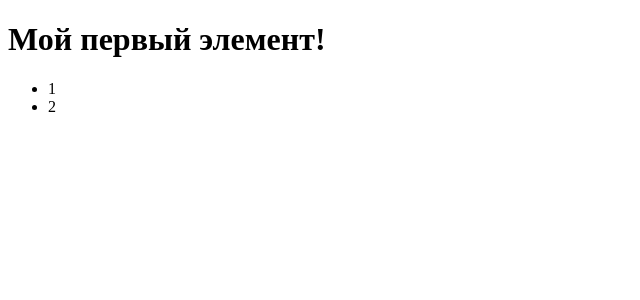
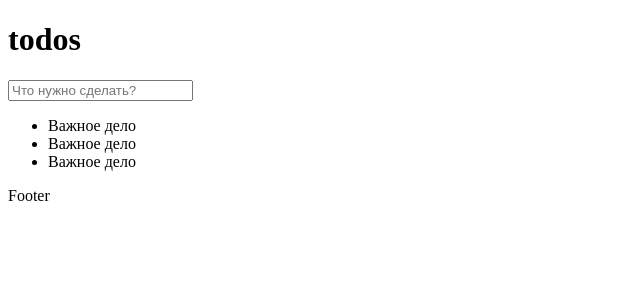
Before and after one commit to agatta17/Todo-App, a React (Create React App) app: page / in a window 1280 px wide. Shown: the top 300 px of the page, without its empty margins (0-640 px from the left). Built offline with nearby package versions, Linux system fonts and the light colour scheme.

Commit message:
create structure

```diff
--- a/src/App.js
+++ /dev/null
@@ -1,13 +0,0 @@
-import React from 'react';
-
-const ItemList = () => (<ul>
-	<li>1</li>
-	<li>2</li>
-	</ul>);
-
-const App = () => (<div>
-  <h1>Мой первый элемент!</h1>
-  <ItemList />
-</div>);
-
-export default App;
--- /dev/null
+++ b/src/components/App/App.js
@@ -0,0 +1,13 @@
+import React from 'react';
+import InputItem from '../InputItem/InputItem';
+import ItemList from '../ItemList/ItemList';
+import Footer from '../Footer/Footer';
+
+const App = () => (<div>
+  <h1>todos</h1>
+  <InputItem />
+  <ItemList />
+  <Footer />
+</div>);
+
+export default App;
--- /dev/null
+++ b/src/components/Footer/Footer.js
@@ -0,0 +1,5 @@
+import React from 'react';
+
+const Footer = () => (<footer>Footer</footer>);
+
+export default Footer;
--- /dev/null
+++ b/src/components/InputItem/InputItem.js
@@ -0,0 +1,5 @@
+import React from 'react';
+
+const InputItem = () => (<input type="text" placeholder="Что нужно сделать?"/>);
+
+export default InputItem;
--- /dev/null
+++ b/src/components/Item/Item.js
@@ -0,0 +1,5 @@
+import React from 'react';
+
+const Item = () => (<span>Важное дело</span>);
+
+export default Item;
--- /dev/null
+++ b/src/components/ItemList/ItemList.js
@@ -0,0 +1,10 @@
+import React from 'react';
+import Item from '../Item/Item';
+
+const ItemList = () => (<ul>
+	<li><Item /></li>
+	<li><Item /></li>
+	<li><Item /></li>
+	</ul>);
+
+export default ItemList;
--- a/src/index.js
+++ b/src/index.js
@@ -1,6 +1,6 @@
 import React from 'react';
 import ReactDOM from 'react-dom';
-import App from './App';
+import App from './components/App/App';
 
 ReactDOM.render(
   <App />, document.getElementById('root')
```
